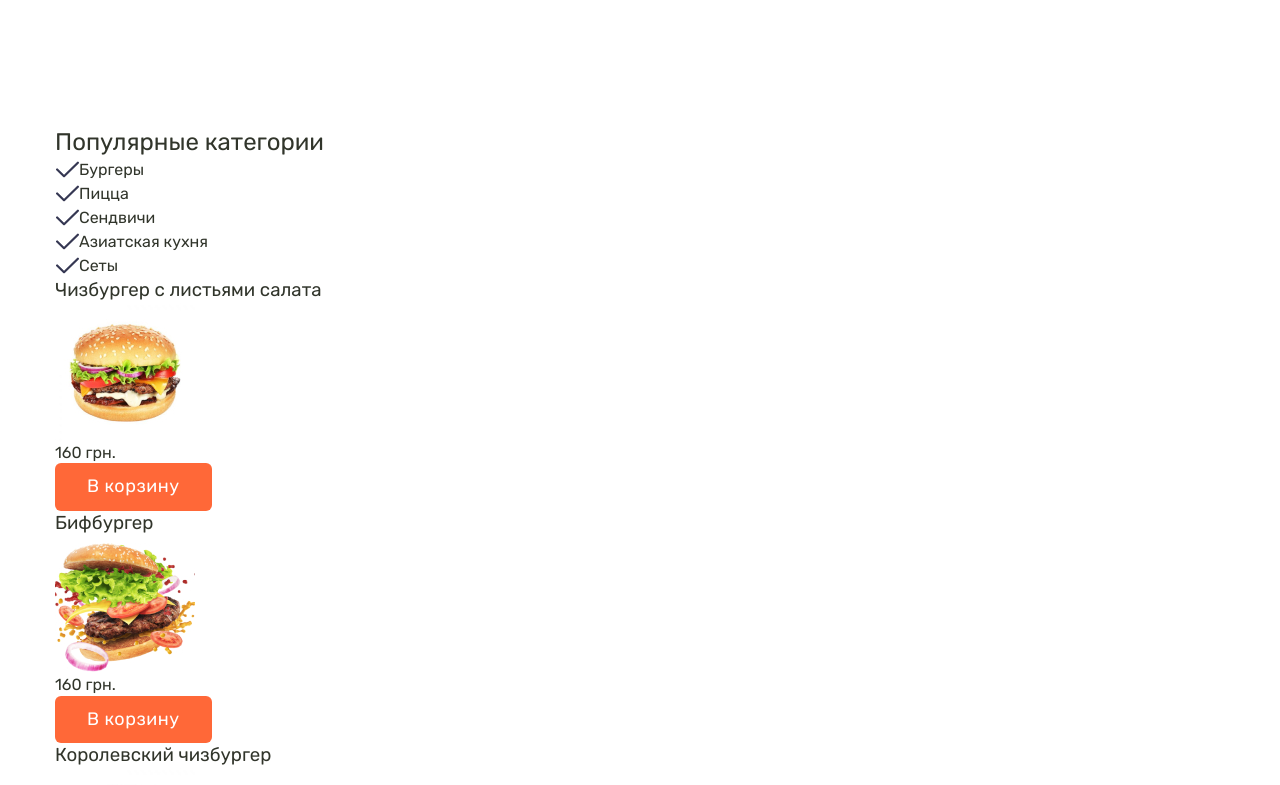
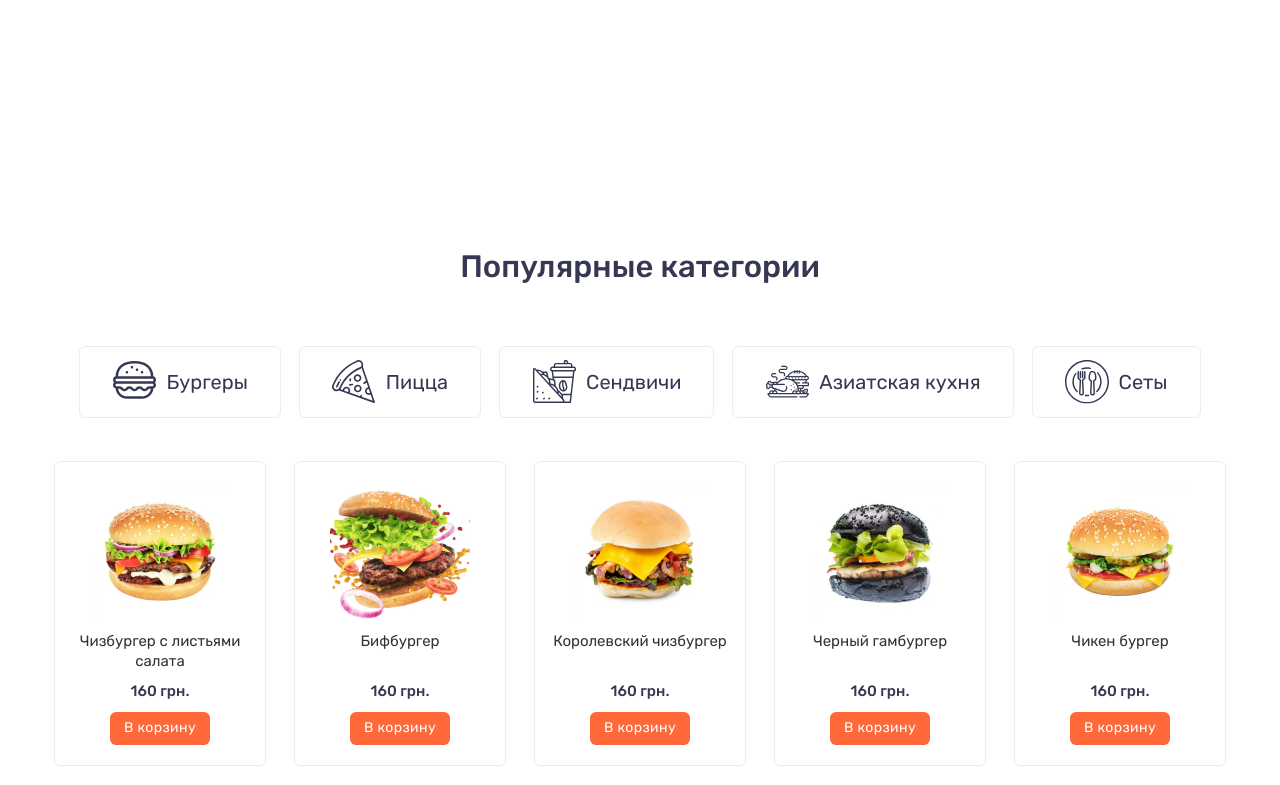
Before and after one commit to Tarasdeveloper/SimpleFoodNew, a website: page app/index.html in a window 1280 px wide. Shown: the part 700-1485 px from the top of the page. Drawn offline with nearby package versions, Linux system fonts and the light colour scheme; files that its build step writes are made by us from their sources.

Commit message:
added popular

```diff
--- a/app/index.html
+++ b/app/index.html
@@ -55,10 +55,10 @@
               </li>
             </ul>
             <div class="header__actions">
-              <button class="btn-sm icon icon--search">
+              <button class="btn-sm icon icon--search" type="button">
                 <span class="sr-only"> Поиск товаров </span>
               </button>
-              <button class="btn-sm icon header__btn icon--cart">
+              <button class="btn-sm icon header__btn icon--cart" type="button">
                 <span class="sr-only"> Товары в корзине </span>
                 <span class="btn-counter">4</span>
               </button>
@@ -71,7 +71,7 @@
         <h1 class="sr-only">Доставка продуктов</h1>
 
         <section
-          class="hero"
+          class="hero mb-120"
           style="background-image: url('images/scooter.png')"
         >
           <h2 class="sr-only">Преимущества сервиса</h2>
@@ -92,7 +92,7 @@
           </div>
         </section>
 
-        <section class="popular">
+        <section class="popular mb-120">
           <div class="container">
             <h2 class="title">Популярные категории</h2>
             <ul class="categories-nav popular__nav">
@@ -138,7 +138,7 @@
               </li>
             </ul>
 
-            <ul class="categories-list">
+            <ul class="categories-list popular__list">
               <li class="categories-list__item">
                 <article class="product-card">
                   <a class="product-card__link">
--- a/app/scss/_global.scss
+++ b/app/scss/_global.scss
@@ -51,6 +51,32 @@ body {
   &--search {
     &::before {
       mask-image: url('../images/icons/icon-search.svg');
+    }
+  }
+
+  &--burger {
+    &::before {
+      mask-image: url('../images/icons/icon-category-burger.svg');
+    }
+  }
+  &--pizza {
+    &::before {
+      mask-image: url('../images/icons/icon-category-pizza.svg');
+    }
+  }
+  &--sandwich {
+    &::before {
+      mask-image: url('../images/icons/icon-category-sandvich.svg');
+    }
+  }
+  &--asian {
+    &::before {
+      mask-image: url('../images/icons/icon-category-asia.svg');
+    }
+  }
+  &--sets {
+    &::before {
+      mask-image: url('../images/icons/icon-category-dish.svg');
     }
   }
 
@@ -123,6 +149,19 @@ body {
     outline-color: transparent;
     box-shadow: none;
   }
+
+  &--md {
+    font-size: 14px;
+    padding: 7px 14px;
+  }
+}
+
+.title {
+  @include fz(36, 24);
+  color: $c-darkBlue-900;
+  margin-bottom: 60px;
+  font-weight: 500;
+  text-align: center;
 }
 
 .btn-counter {
@@ -242,3 +281,7 @@ svg path {
   opacity: 1;
   transition: opacity 0.5s ease-in-out;
 }
+
+.mb-120 {
+  margin-bottom: 120px;
+}
--- /dev/null
+++ b/app/scss/parts/_categories.scss
@@ -0,0 +1,64 @@
+.categories-nav {
+  display: flex;
+  align-items: center;
+  gap: 20px;
+  justify-content: center;
+
+  &__btn {
+    outline: 1px solid $c-silver-200;
+    border-radius: 5px;
+    font-size: 20px;
+    padding: 13px 32px;
+    color: $c-darkBlue-900;
+    transition: color 0.3s ease-in-out, background-color 0.3s ease-in-out,
+      outline-color 0.3s ease-in-out, box-shadow 0.3s ease-in-out;
+
+    &::before {
+      margin-right: 10px;
+      min-width: 44px;
+      height: 44px;
+    }
+
+    &:focus {
+      outline-color: rgba($c-orange-900, 0.7);
+      outline-width: 2px;
+    }
+
+    &:hover {
+      outline-color: rgba($c-orange-900, 0.7);
+      outline-width: 2px;
+      background-color: rgba($c-orange-900, 0.1);
+      color: $c-orange-900;
+
+      &::before {
+        background-color: $c-orange-900;
+      }
+    }
+
+    &:active {
+      outline-color: transparent;
+      background-color: $c-white;
+      color: $c-darkBlue-900;
+      box-shadow: inset 0 -5px 12px 0 rgba($c-orange-900, 0.2);
+
+      &::before {
+        background-color: $c-darkBlue-900;
+      }
+    }
+
+    &.active {
+      background-color: $c-orange-900;
+      color: $c-white;
+
+      &::before {
+        background-color: $c-white;
+      }
+    }
+  }
+}
+
+.categories-list {
+  display: grid;
+  grid-template-columns: repeat(5, 1fr);
+  gap: 30px;
+}
--- /dev/null
+++ b/app/scss/parts/_popular-section.scss
@@ -0,0 +1,15 @@
+.popular {
+  &__nav {
+    margin-bottom: 45px;
+  }
+
+  &__list {
+    margin-bottom: 60px;
+  }
+
+  &__btn {
+    display: block;
+    width: fit-content;
+    margin: 0 auto;
+  }
+}
--- /dev/null
+++ b/app/scss/parts/_product-card.scss
@@ -0,0 +1,52 @@
+.product-card {
+  height: 100%;
+  display: flex;
+  flex-direction: column;
+  align-items: center;
+  text-align: center;
+  gap: 10px;
+  padding: 20px 15px;
+  border-radius: 5px;
+  background-color: $c-white;
+  outline: 1px solid $c-silver-200;
+  transition: outline-color 0.3s ease-in-out;
+
+  &:hover {
+    outline-color: $c-orange-900;
+  }
+
+  &__link {
+    outline-color: $c-orange-900;
+
+    &:first-child {
+      order: 2;
+    }
+    &:nth-child(2) {
+      order: 1;
+    }
+  }
+
+  &__title {
+    font-size: 15px;
+  }
+
+  &__img {
+    outline-color: $c-orange-900;
+    object-fit: contain;
+    width: 140px;
+    height: 140px;
+  }
+
+  &__price {
+    font-size: 15px;
+    font-weight: 500;
+    line-height: 1.4;
+    color: $c-darkBlue-900;
+    order: 3;
+    margin-top: auto;
+  }
+
+  &__btn {
+    order: 4;
+  }
+}
--- a/app/scss/style.scss
+++ b/app/scss/style.scss
@@ -1,6 +1,10 @@
+@import 'reset';
 @import 'vars';
 @import 'fonts';
-@import 'reset';
 @import 'global';
+
 @import 'parts/header';
 @import 'parts/hero-section';
+@import 'parts/popular-section';
+@import 'parts/categories';
+@import 'parts/product-card';
```
